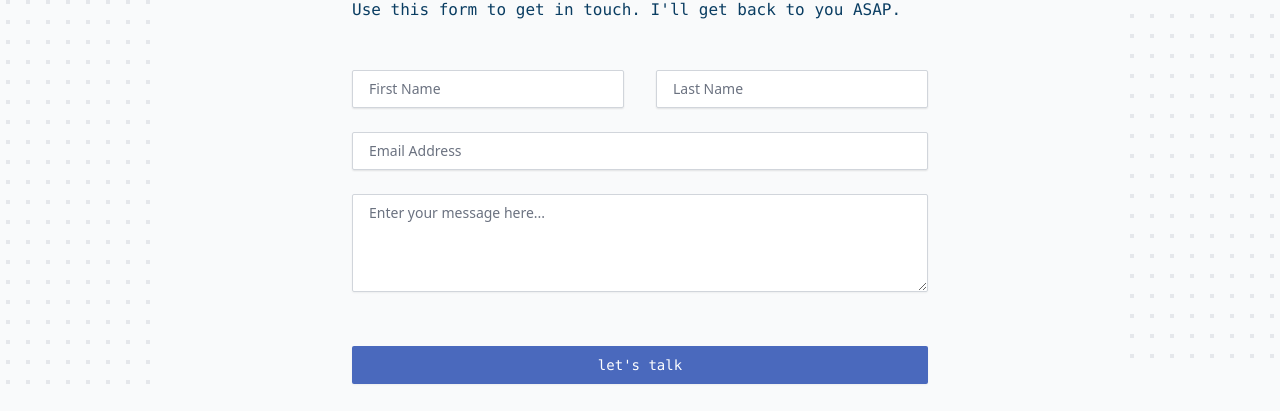
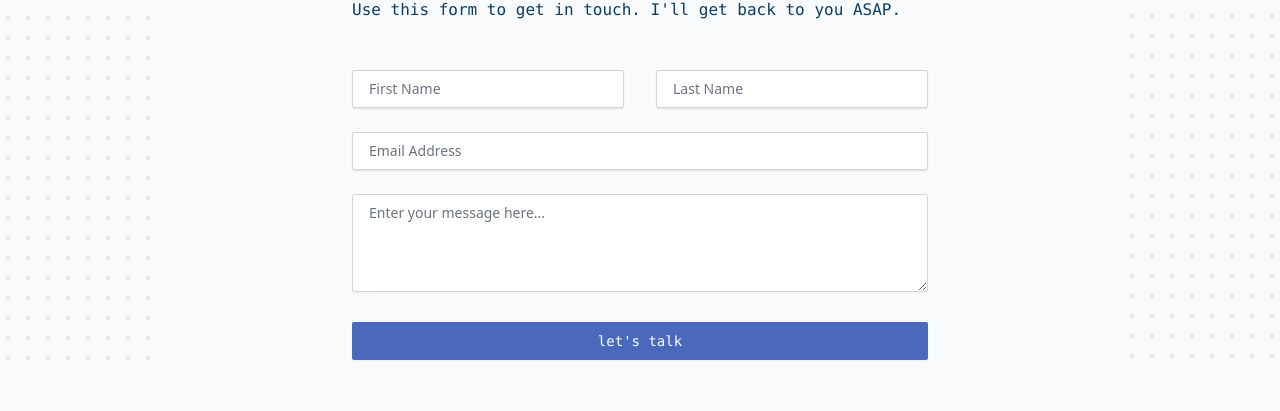
Before and after one commit to KnowIsPow/digital-garden, a Next.js app: page /contact in a window 1280 px wide. Shown: the part 181-592 px from the top of the page. Built offline with nearby package versions, Linux system fonts and the light colour scheme; no server answers.

Commit message:
Remove recaptcha on contact form and keep honeypot field

```diff
--- a/src/pages/contact.jsx
+++ b/src/pages/contact.jsx
@@ -32,7 +32,6 @@ export default function ContactPage({}) {
               action="/"
               data-netlify="true"
               netlify-honeypot="bot-field"
-              data-netlify-recaptcha="true"
               className="grid grid-cols-1 gap-y-6 sm:grid-cols-2 sm:gap-x-8"
             >
               <input type="hidden" name="form-name" value="contact" />
@@ -82,7 +81,6 @@ export default function ContactPage({}) {
                   A message from the bots? <input name="bot-field" />
                 </label>
               </p>
-              <div data-netlify-recaptcha="true"></div>
 
               <div className="sm:col-span-2">
                 <Button type="submit" className="w-full justify-center btn-primary lowercase">
@@ -132,7 +130,7 @@ function SVGDots({}) {
       >
         <defs>
           <pattern
-            id="85737c0e-0916-41d7-917f-596dc7edfa27"
+            id="85737c0e-0916-41d7-917f-596dc7edfa28"
             x={0}
             y={0}
             width={20}
```
